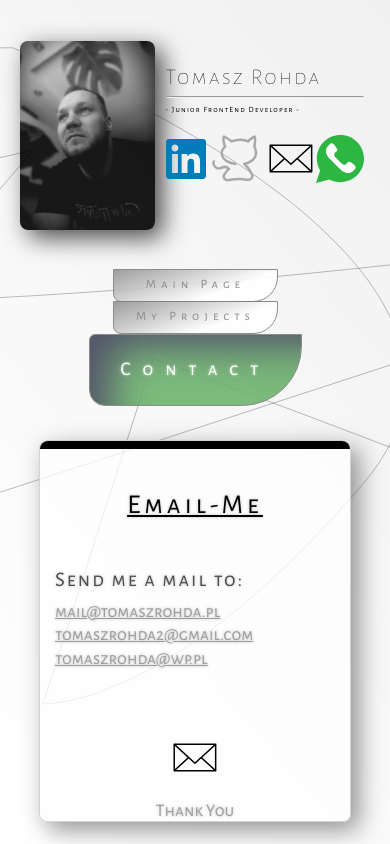
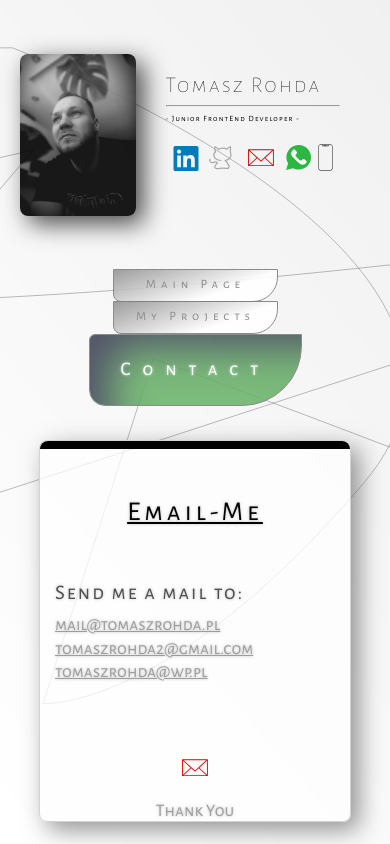
Before and after one commit to trohda/Portfolio-project, a React (Create React App) app: page /contact in a window 390 px wide. Shown: the top 844 px of the page. Built offline with nearby package versions, Linux system fonts and the light colour scheme.

Commit message:
Linked social icons

```diff
--- a/src/components/Contact/Contact.js
+++ b/src/components/Contact/Contact.js
@@ -64,7 +64,7 @@ const Contact = () => {
         contentText="Send me a message on my LinkedIn profile:"
         contactTarget={[
           {
-            name: "https://www.linkedin.com/in/tomasz-rohda/",
+            name: "linkedin.com/tomasz-rohda",
             href: "https://www.linkedin.com/in/tomasz-rohda/",
             target: "blank",
           },
--- a/src/components/Header/HeaderStyles.css
+++ b/src/components/Header/HeaderStyles.css
@@ -41,7 +41,7 @@
     height: 300px;
   }
   .profilePhotoWrapper {
-    height: 70%;
+    height: 60%;
     margin-right: 20px;
   }
 }
--- a/src/components/PersonalInfos/PersonalInfos.js
+++ b/src/components/PersonalInfos/PersonalInfos.js
@@ -7,6 +7,11 @@ const PersonalInfos = () => {
       <hr />
       <p> - Junior FrontEnd Developer - </p>
       <div className="socials">
+        <a
+          href="https://www.linkedin.com/in/tomasz-rohda/"
+          target="blank"
+          rel="noreferrer"
+        >
           <svg
             className="linkedIn"
             role="img"
@@ -16,9 +21,11 @@ const PersonalInfos = () => {
             <title>LinkedIn</title>
             <path d="M20.447 20.452h-3.554v-5.569c0-1.328-.027-3.037-1.852-3.037-1.853 0-2.136 1.445-2.136 2.939v5.667H9.351V9h3.414v1.561h.046c.477-.9 1.637-1.85 3.37-1.85 3.601 0 4.267 2.37 4.267 5.455v6.286zM5.337 7.433c-1.144 0-2.063-.926-2.063-2.065 0-1.138.92-2.063 2.063-2.063 1.14 0 2.064.925 2.064 2.063 0 1.139-.925 2.065-2.064 2.065zm1.782 13.019H3.555V9h3.564v11.452zM22.225 0H1.771C.792 0 0 .774 0 1.729v20.542C0 23.227.792 24 1.771 24h20.451C23.2 24 24 23.227 24 22.271V1.729C24 .774 23.2 0 22.222 0h.003z" />
           </svg>
+        </a>
+
+        <a href="https://github.com/trohda" target="blank" rel="noreferrer">
           <svg
-          width="60"
-          height="60"
+            className="gitHub"
             viewBox="0 0 24 24"
             fill="none"
             xmlns="http://www.w3.org/2000/svg"
@@ -30,6 +37,13 @@ const PersonalInfos = () => {
               stroke-linejoin="round"
             />
           </svg>
+        </a>
+
+        <a
+          href="mailto:tomaszrohda@wp.pl;tomaszrohda2@gmail.com;mail@tomaszrohda.pl"
+          target="blank"
+          rel="noreferrer"
+        >
           <svg
             className="mail"
             version="1.1"
@@ -59,7 +73,9 @@ const PersonalInfos = () => {
 	l25.243,23.002H12.309L37.436,51.132z M64.778,49.232L90.169,26.04v46.33L64.778,49.232z"
             />
           </svg>
+        </a>
 
+        <a href="https://wa.me/48501096652" rel="noreferrer" target="blank">
           <svg
             className="whatsapp"
             version="1.1"
@@ -100,6 +116,20 @@ const PersonalInfos = () => {
             <g></g>
             <g></g>
           </svg>
+        </a>
+        <a href="tel:501-096-652" rel="noreferrer">
+          <svg
+            className="mobileInHeader"
+            xmlns="http://www.w3.org/2000/svg"
+            viewBox="0 0 64 64"
+          >
+            <g id="IP_XR" data-name="IP XR">
+              <path d="M43.38,3.5H20.63A4.13,4.13,0,0,0,16.5,7.63V56.38a4.13,4.13,0,0,0,4.13,4.12H43.38a4.13,4.13,0,0,0,4.12-4.12V7.63A4.13,4.13,0,0,0,43.38,3.5ZM39,4.5V5a1.25,1.25,0,0,1-1.25,1.25H26.25A1.25,1.25,0,0,1,25,5V4.5Zm7.5,51.88a3.12,3.12,0,0,1-3.12,3.12H20.63a3.13,3.13,0,0,1-3.13-3.12V7.63A3.13,3.13,0,0,1,20.63,4.5H24V5a2.25,2.25,0,0,0,2.25,2.25h11.5A2.25,2.25,0,0,0,40,5V4.5h3.38A3.13,3.13,0,0,1,46.5,7.63Z" />
+              <path d="M28.14,5.92h6a.51.51,0,0,0,.5-.5.5.5,0,0,0-.5-.5h-6a.5.5,0,0,0-.5.5A.5.5,0,0,0,28.14,5.92Z" />
+              <path d="M35.69,5.92h.17a.5.5,0,0,0,.5-.5.5.5,0,0,0-.5-.5h-.17a.5.5,0,0,0-.5.5A.51.51,0,0,0,35.69,5.92Z" />
+            </g>
+          </svg>
+        </a>
       </div>
     </div>
   );
--- a/src/components/PersonalInfos/PersonalInfosStyles.css
+++ b/src/components/PersonalInfos/PersonalInfosStyles.css
@@ -26,12 +26,21 @@
 .mail {
   width: 50px;
   padding-top: 20px;
+  filter: invert(11%) sepia(69%) saturate(7431%) hue-rotate(359deg)
+    brightness(92%) contrast(112%);
 }
 .linkedIn {
   width: 50px;
-  padding-top: 10px;
+  padding-top: 12px;
 }
+.gitHub {
+  width: 60px;
+}
+
 .whatsapp {
+  width: 48px;
+}
+.mobileInHeader {
   width: 48px;
 }
 
@@ -85,6 +94,23 @@
   .personalInfos p {
     font-size: 0.6rem;
   }
+
+  .mail {
+    height: 30px;
+  }
+  .linkedIn {
+    height: 25px;
+  }
+  .gitHub {
+    width: 30px;
+  }
+
+  .whatsapp {
+    width: 25px;
+  }
+  .mobileInHeader {
+    width: 29px;
+  }
 }
 
 @media only screen and (max-width: 400px) {
```
Lines whose indentation alone changed are shown as unchanged.
